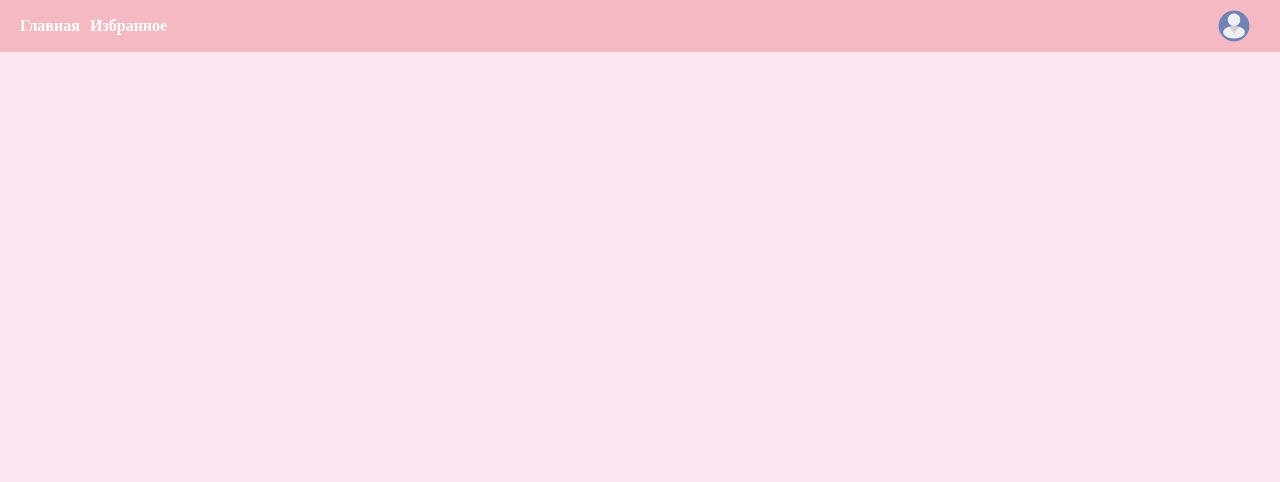
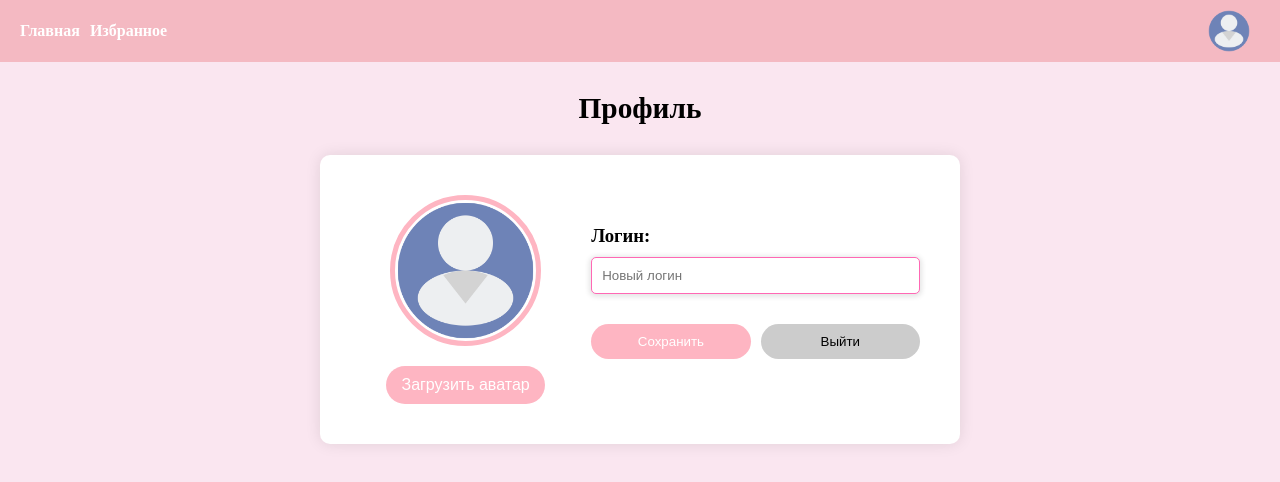
Before and after one commit to alchemmist/cats, a React (Vite) app: page /profile in a window 1280 px wide. Shown: the top 482 px of the page. Built offline with nearby package versions, Linux system fonts and the light colour scheme.

Commit message:
done profile page

```diff
--- a/src/components/header/Header.css
+++ b/src/components/header/Header.css
@@ -26,9 +26,12 @@ a {
 }
 
 .profile-side a img {
-    width: 32px;
+  width: 42px;
+  height: 42px;
   cursor: pointer;
   margin-right: 10px;
+  border-radius: 100%;
+  object-fit: cover;
 }
 
 .profile-side a {
--- a/src/components/header/Header.jsx
+++ b/src/components/header/Header.jsx
@@ -11,7 +11,10 @@ function Header() {
       </div>
       <div className="profile-side">
         <Link to="/profile">
-          <img alt="Аватарка" src="/src/assets/user.png" />
+          <img
+            alt="Аватарка"
+            src={localStorage.getItem("userAvatar") || "/src/assets/user.png"}
+          />
           {auth.isAuthorized() && auth.getAuthLogin()}
         </Link>
       </div>
--- a/src/routes/profile/Profile.css
+++ b/src/routes/profile/Profile.css
@@ -0,0 +1,107 @@
+.profile-box {
+  display: flex;
+  flex-direction: column;
+  align-items: center;
+}
+
+.photo-box {
+  display: flex;
+  flex-direction: column;
+  align-items: center;
+}
+
+.login-box {
+  width: 80%;
+  margin-left: 20px;
+  margin-top: 30px;
+}
+
+#profile-photo {
+  border: solid 5px #feb5c2;
+  border-radius: 100%;
+  margin-left: 30px;
+  margin-right: 30px;
+  margin-bottom: 20px;
+  height: 4cm;
+  width: 4cm;
+  object-fit: cover;
+}
+
+.profile-card {
+  display: flex;
+  flex-direction: row;
+  background-color: white;
+  border-radius: 10px;
+  box-shadow: 0 0 15px rgba(0, 0, 0, 0.1);
+  width: 50%;
+  padding: 40px;
+}
+
+.edit-login-buttons-box {
+  display: flex;
+  flex-direction: row;
+  width: 100%;
+}
+
+#new-photo-button {
+  font-size: 16px;
+  border: none;
+  border-radius: 25px;
+  color: white;
+  background-color: #feb5c2;
+  transition: 0.5s;
+  cursor: pointer;
+}
+
+#new-photo-button:hover {
+  background-color: #ff68b4;
+}
+
+#save-login-button {
+  padding: 10px;
+  border: none;
+  border-radius: 25px;
+  color: white;
+  width: 100%;
+  margin-right: 5px;
+  margin-top: 10px;
+  background-color: #feb5c2;
+  transition: 0.5s;
+  cursor: pointer;
+}
+
+#exit-button {
+  padding: 10px;
+  border: none;
+  border-radius: 25px;
+  color: white;
+  margin-left: 5px;
+  margin-top: 10px;
+  width: 100%;
+  background-color: #cccccc;
+  transition: 0.5s;
+  cursor: pointer;
+  color: black;
+}
+
+#exit-button:hover {
+  background-color: grey;
+}
+
+#save-login-button:hover {
+  background-color: #ff68b4;
+}
+
+#login-input {
+  width: 100%;
+  margin-top: 10px;
+  margin-bottom: 20px;
+}
+
+#photo-label {
+  cursor: pointer;
+  display: block;
+  width: 100%;
+  height: 100%;
+  padding: 10px 15px;
+}
--- a/src/routes/profile/Profile.jsx
+++ b/src/routes/profile/Profile.jsx
@@ -1,7 +1,111 @@
+import React, { useState, useEffect } from "react";
+import * as auth from "../../stores/auth";
+import Input from "../../components/input/Input";
+import { useNavigate } from "react-router";
 import "./Profile.css";
 
 function Profile() {
-  return <></>;
+  const navigate = useNavigate();
+  const [login, setLogin] = useState(
+    auth.isAuthorized() && auth.getAuthLogin(),
+  );
+
+  const uploadPhoto = (e) => {
+    const file = e.target.files[0];
+    if (file) {
+      const reader = new FileReader();
+
+      reader.onloadend = () => {
+        const preview = reader.result;
+        localStorage.setItem("userAvatar", preview);
+
+        document.getElementById("profile-photo").src = preview;
+      };
+
+      reader.readAsDataURL(file);
+      window.location.reload();
+    }
+  };
+
+  const handleLogin = () => {
+    if (login === "") {
+      return;
+    }
+    auth.changeAuthLogin(login);
+    navigate("/profile");
+    window.location.reload();
+  };
+
+  const handleLogout = () => {
+    setLogin("");
+    auth.logout();
+    navigate("/");
+    window.location.reload();
+  };
+
+  useEffect(() => {
+    const savedAvatar = localStorage.getItem("userAvatar");
+    if (savedAvatar) {
+      document.getElementById("profile-photo").src = savedAvatar;
+    }
+  }, []);
+
+  return (
+    <>
+      <div className="profile-box">
+        <h1>Профиль</h1>
+        <div className="profile-card">
+          <div className="photo-box">
+            <img
+              alt="Аватарка"
+              src={localStorage.getItem("userAvatar") || "/src/assets/user.png"}
+              id="profile-photo"
+            />
+
+            <button
+              htmlFor="file-input"
+              id="new-photo-button"
+              onClick={uploadPhoto}
+            >
+              <label
+                htmlFor="file-input"
+                id="photo-label"
+                className="new-photo-button"
+              >
+                Загрузить аватар
+              </label>
+            </button>
+
+            <input
+              id="file-input"
+              type="file"
+              accept="image/*"
+              onChange={uploadPhoto}
+              style={{ display: "none" }}
+            />
+          </div>
+          <div className="login-box">
+            <h3>Логин:</h3>
+            <Input
+              id="login-input"
+              type="text"
+              autoFocus
+              placeholder="Новый логин"
+              onChange={(e) => setLogin(e.target.value)}
+            />
+            <div className="edit-login-buttons-box">
+              <button id="save-login-button" onClick={handleLogin}>
+                Сохранить
+              </button>
+              <button id="exit-button" onClick={handleLogout}>
+                Выйти
+              </button>
+            </div>
+          </div>
+        </div>
+      </div>
+    </>
+  );
 }
 
 export default Profile;
```
Also changed, not shown: src/components/catcard/CatCard.css (indentation only). Lines whose indentation alone changed are shown as unchanged.
